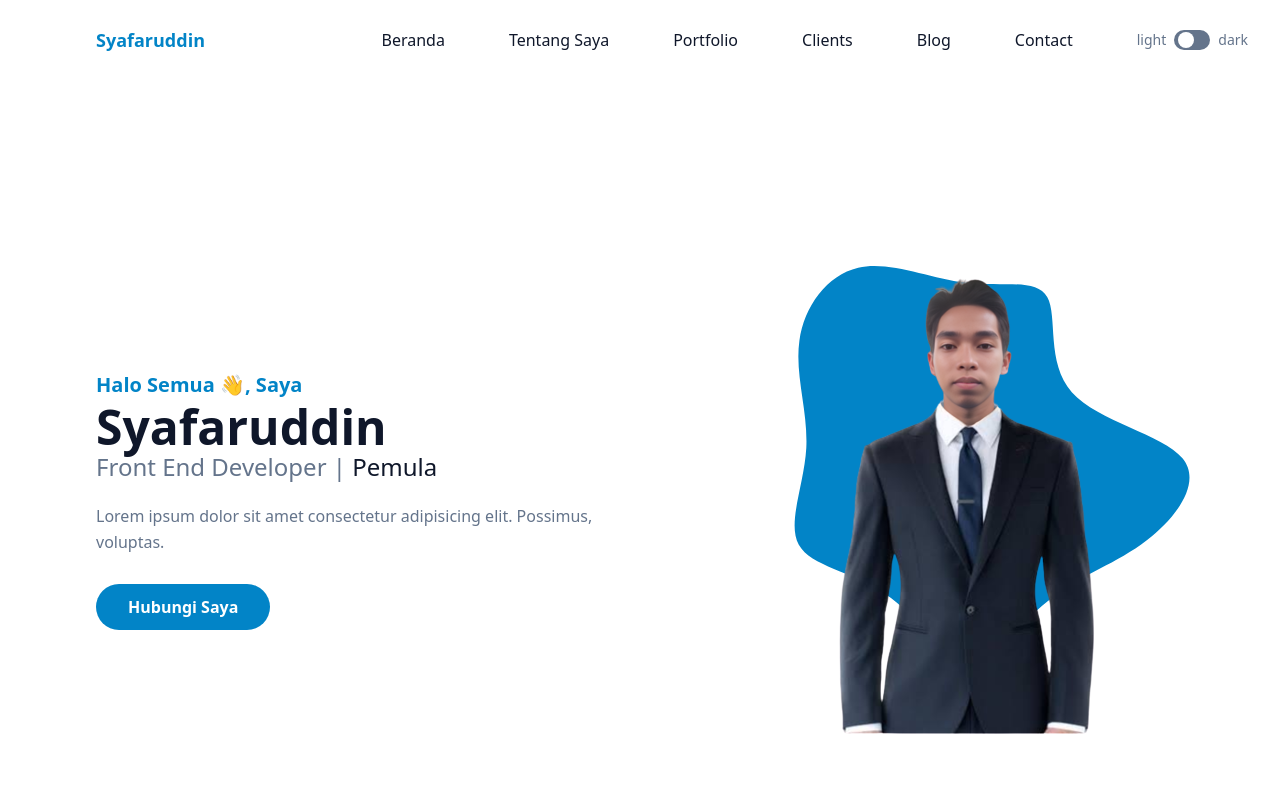
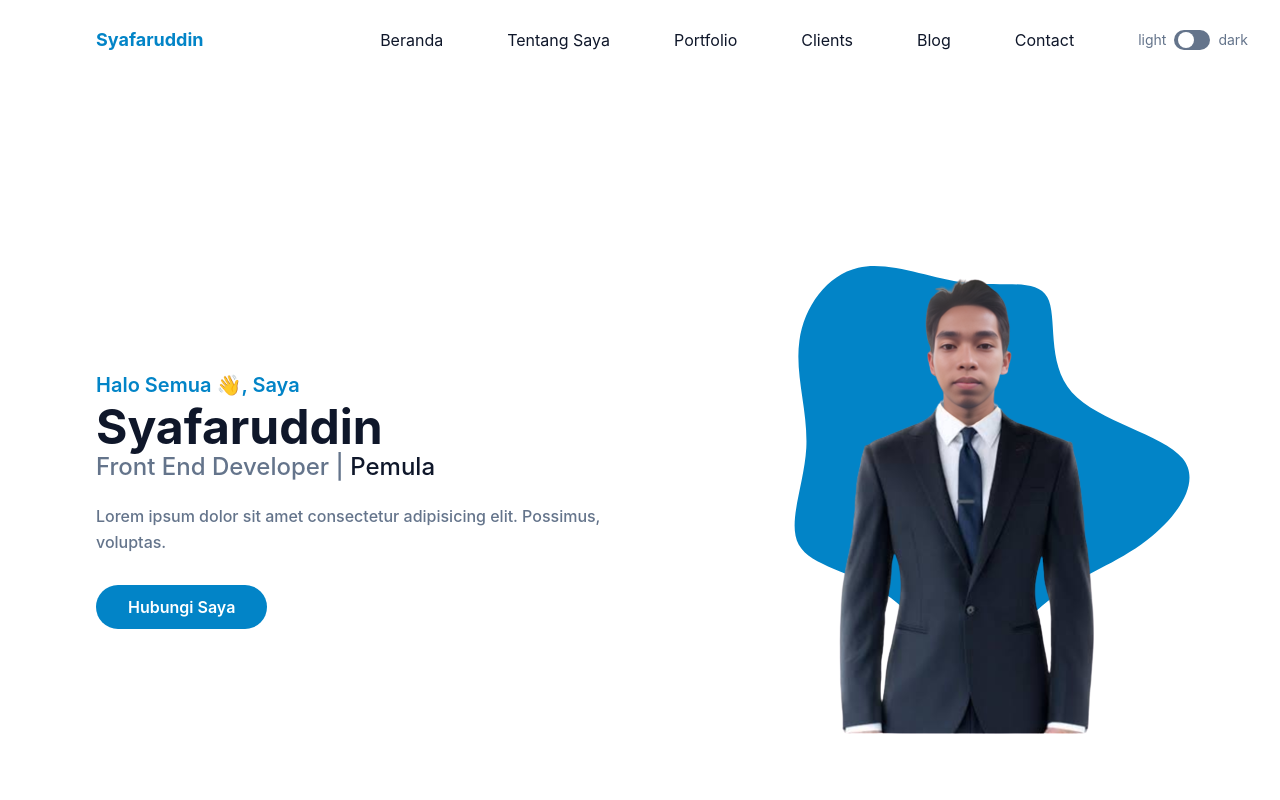
Before and after one commit to Syafar44/portfolioOld, a website: page index.html in a window 1280 px wide. Shown: the top 800 px of the page. Drawn offline with Linux system fonts and the light colour scheme.

Commit message:
ganti final.css ke output.css

```diff
--- a/index.html
+++ b/index.html
@@ -4,7 +4,7 @@
     <meta charset="UTF-8" />
     <meta http-equiv="X-UA-Compatible" content="IE=edge" />
     <meta name="viewport" content="width=device-width, initial-scale=1.0" />
-    <link rel="stylesheet" href="dist/css/final.css" />
+    <link rel="stylesheet" href="dist/output.css" />
     <title>Portopolio Syafaruddin</title>
     <script>
       if (
```
